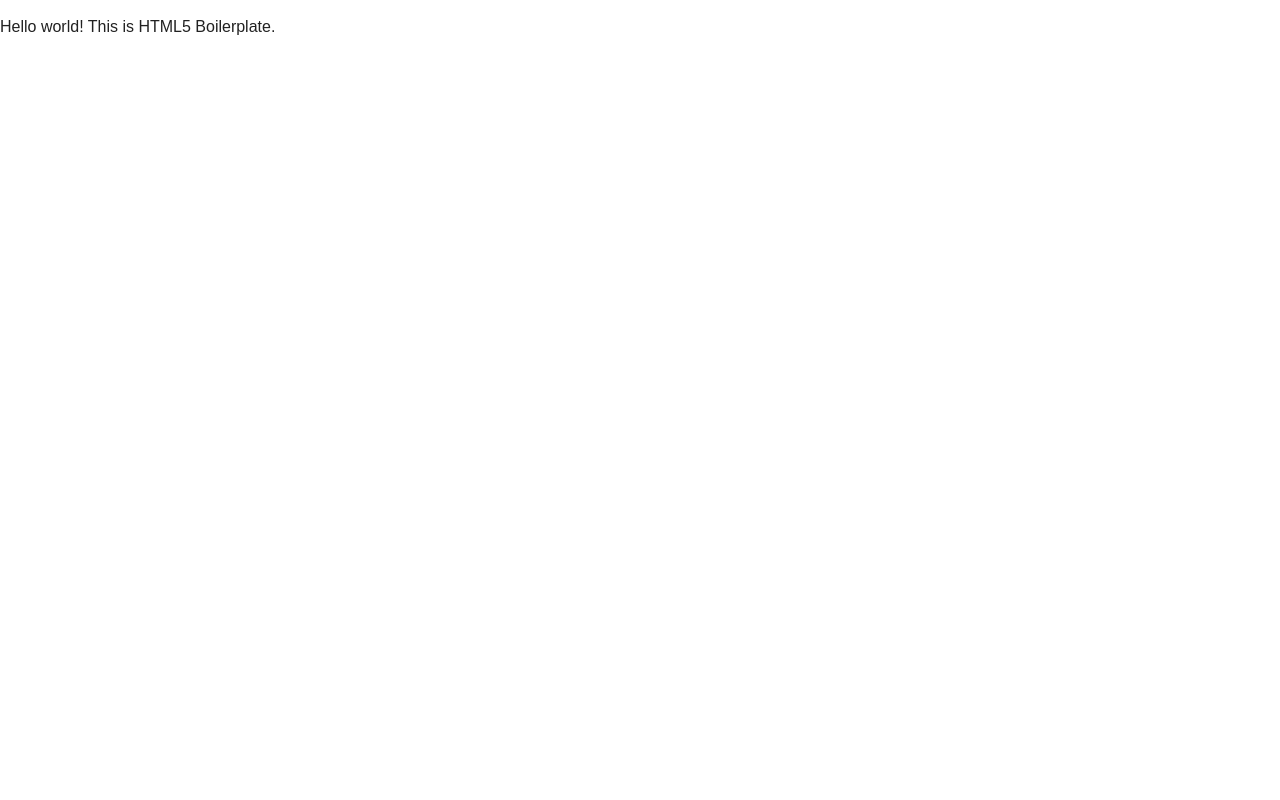
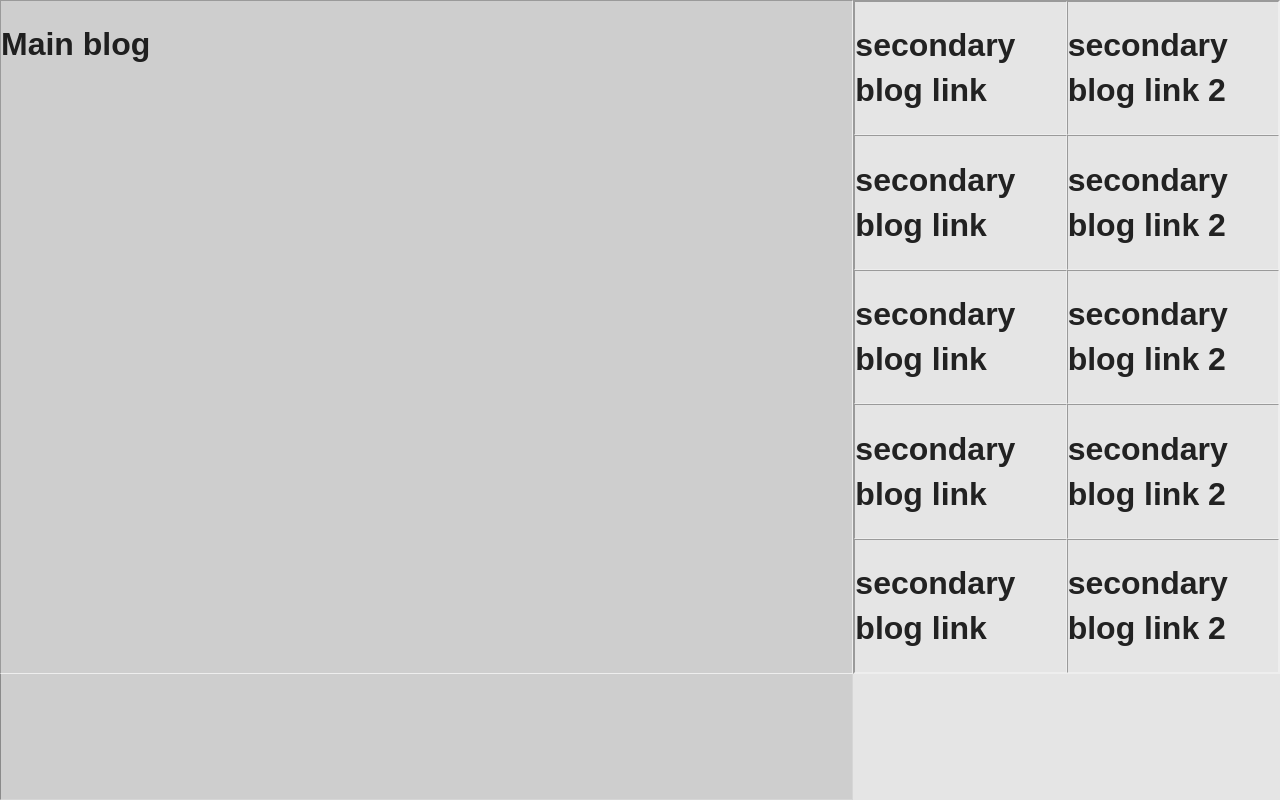
Before and after one commit to BrenMurrell/moonblog-static, a website: page index.html in a window 1280 px wide. Drawn offline with nearby package versions, Linux system fonts and the light colour scheme.

Commit message:
adding basic styling and kicking off layout

```diff
--- /dev/null
+++ b/css/scss/style.scss
@@ -0,0 +1,27 @@
+h1 {
+  font-family: sans-serif;
+}
+.pure-u-1-1 {
+  border: 1px inset;
+  box-sizing: border-box;
+}
+.blog__main {
+  @media all and (min-width: 64em) {
+    position: fixed;
+    left: 0;
+    top: 0;
+    background: rgba(0,0,0,0.1);
+    height: 100%;
+  }
+}
+.blog__secondary {
+  @media all and (min-width: 64em) {
+    position: fixed;
+    left: 0;
+    top: 0;
+    background: rgba(0,0,0,0.1);
+    height: 100%;
+    overflow-x: hidden;
+    overflow-y: scroll;
+  }
+}
--- a/gulpfile.js
+++ b/gulpfile.js
@@ -58,7 +58,7 @@
 // BrowserSync Config
 var bsConfig = {
     enabled: true,
-    proxy: "localhost:8947"
+    proxy: "localhost:8902"
 };
 
 
@@ -117,7 +117,7 @@
 
         browserSync.stream();
 
-        gulp.watch("Views/*.cshtml").on('change', browserSync.reload); // Reload the page when a view file changes
+        gulp.watch("Views/*.cshtml", "*.html").on('change', browserSync.reload); // Reload the page when a view file changes
     }
 });
 
--- a/index.html
+++ b/index.html
@@ -9,13 +9,61 @@
         <link rel="apple-touch-icon" href="apple-touch-icon.png">
 
         <link rel="stylesheet" href="css/normalize.min.css">
+        <link rel="stylesheet" href="https://unpkg.com/purecss@0.6.2/build/pure-min.css">
+        <link rel="stylesheet" href="https://unpkg.com/purecss@0.6.2/build/grids-responsive-min.css">
         <link rel="stylesheet" href="css/main.css">
+        <link rel="stylesheet" href="css/style.css">
+
+
 
         <script src="js/vendor/modernizr-2.8.3.min.js"></script>
     </head>
     <body>
 
-        <p>Hello world! This is HTML5 Boilerplate.</p>
+        <div class="pure-g">
+          <div class="pure-u-1-1 pure-u-md-2-3 blog__main">
+            <h1>Main blog</h1>
+          </div>
+        </div>
+        <div class="pure-g blog__secondary">
+          <div class="pure-u-1-1 pure-u-md-2-3">
+            <p>&nbsp;</p>
+          </div>
+          <div class="pure-u-1-1 pure-u-md-1-3">
+            <div class="pure-g">
+              <div class="pure-u-1-1 pure-u-xl-1-2">
+                <h1>secondary blog link</h1>
+              </div>
+              <div class="pure-u-1-1 pure-u-xl-1-2">
+                <h1>secondary blog link 2</h1>
+              </div>
+              <div class="pure-u-1-1 pure-u-xl-1-2">
+                <h1>secondary blog link</h1>
+              </div>
+              <div class="pure-u-1-1 pure-u-xl-1-2">
+                <h1>secondary blog link 2</h1>
+              </div>
+              <div class="pure-u-1-1 pure-u-xl-1-2">
+                <h1>secondary blog link</h1>
+              </div>
+              <div class="pure-u-1-1 pure-u-xl-1-2">
+                <h1>secondary blog link 2</h1>
+              </div>
+              <div class="pure-u-1-1 pure-u-xl-1-2">
+                <h1>secondary blog link</h1>
+              </div>
+              <div class="pure-u-1-1 pure-u-xl-1-2">
+                <h1>secondary blog link 2</h1>
+              </div>
+              <div class="pure-u-1-1 pure-u-xl-1-2">
+                <h1>secondary blog link</h1>
+              </div>
+              <div class="pure-u-1-1 pure-u-xl-1-2">
+                <h1>secondary blog link 2</h1>
+              </div>
+            </div>
+          </div>
+        </div>
 
         <script src="//ajax.googleapis.com/ajax/libs/jquery/1.11.2/jquery.min.js"></script>
         <script>window.jQuery || document.write('<script src="js/vendor/jquery-1.11.2.min.js"><\/script>')</script>
@@ -24,13 +72,13 @@
         <script src="js/main.js"></script>
 
         <!-- Google Analytics: change UA-XXXXX-X to be your site's ID. -->
-        <script>
+        <!-- <script>
             (function(b,o,i,l,e,r){b.GoogleAnalyticsObject=l;b[l]||(b[l]=
             function(){(b[l].q=b[l].q||[]).push(arguments)});b[l].l=+new Date;
             e=o.createElement(i);r=o.getElementsByTagName(i)[0];
             e.src='//www.google-analytics.com/analytics.js';
             r.parentNode.insertBefore(e,r)}(window,document,'script','ga'));
             ga('create','UA-XXXXX-X','auto');ga('send','pageview');
-        </script>
+        </script> -->
     </body>
 </html>
```
Also changed, not shown: css/style.css (added), 1 other file.
